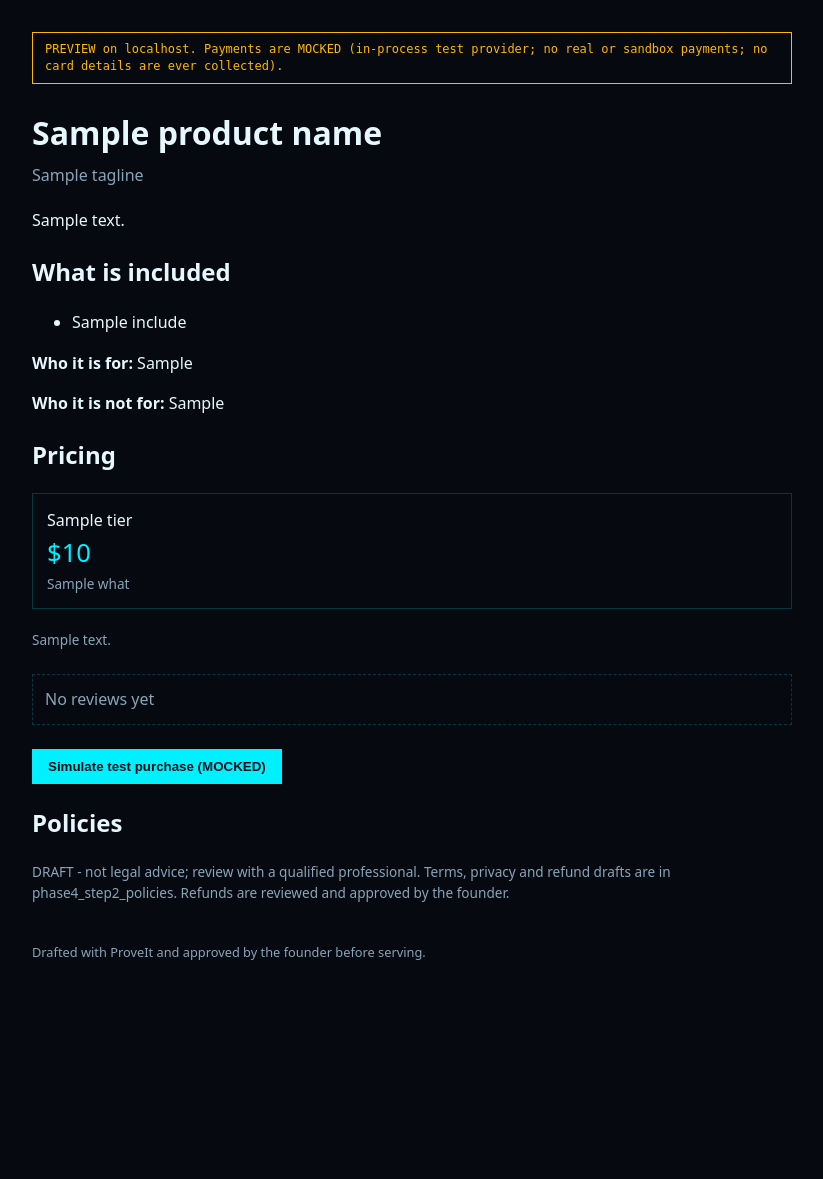
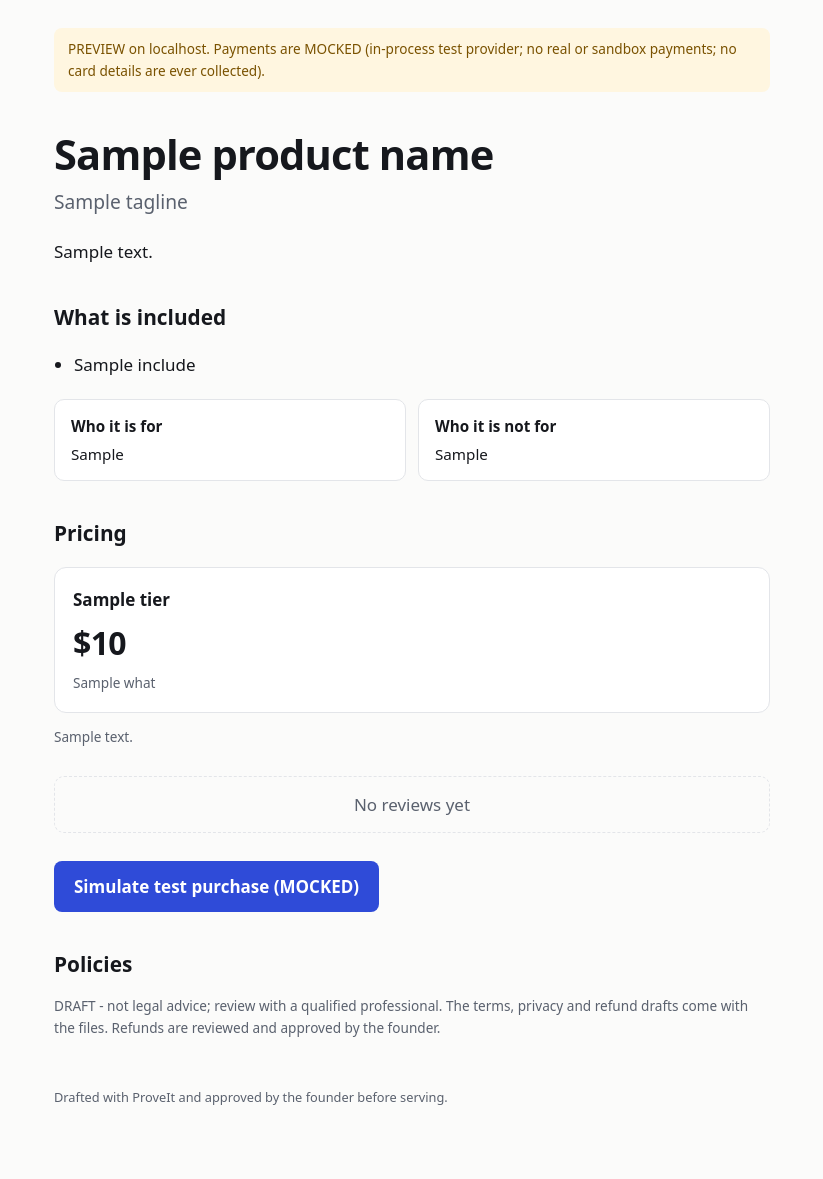
Before and after one commit to ahmed-saif-abdulhamid/AI-Hacakthon, a Python web app: template templates/store.html.j2 in a window 1280 px wide. Shown: the whole page, without its empty margins (228-1051 px from the left). Before the commit the page ends 960 px from the top, so only its background shows below. Run offline with Jinja, Linux system fonts and the light colour scheme; the template is opened without the code that fills it: most values are stand-ins (such as "Sample title", 1, 10 or a date in 2020).

Commit message:
Published landing and store pages: neutral readable design with dark mode, description, Open Graph and noindex while hosting is stubbed; no internal file names
Co-Authored-By: Claude Opus 5.5 <noreply@anthropic.com>

```diff
--- a/templates/store.html.j2
+++ b/templates/store.html.j2
@@ -3,39 +3,56 @@
 <head>
 <meta charset="utf-8"><meta name="viewport" content="width=device-width, initial-scale=1">
 <title>{{ product_name }}</title>
+<meta name="description" content="{{ tagline }}">
+<meta property="og:title" content="{{ product_name }}">
+<meta property="og:description" content="{{ tagline }}">
+<meta property="og:type" content="product">
+<meta name="twitter:card" content="summary">
+<meta name="robots" content="noindex">
 <style>
-  :root { --bg:#06090F; --fg:#E6F7FF; --muted:#8AA4B8; --cyan:#00F0FF; --line:#00F0FF33; --amber:#FFB800; }
-  body { margin:0; background:var(--bg); color:var(--fg); font:16px/1.55 system-ui, -apple-system, "Segoe UI", sans-serif; }
-  main { max-width:760px; margin:0 auto; padding:32px 20px 64px; }
-  .banner { border:1px solid var(--amber); color:var(--amber); padding:8px 12px; font:12px/1.4 ui-monospace, monospace; margin-bottom:24px; }
-  h1 { margin:0 0 6px; } .tag { color:var(--muted); margin:0 0 20px; }
-  .tiers { display:flex; flex-wrap:wrap; gap:12px; margin:20px 0; }
-  .tier { flex:1 1 180px; border:1px solid var(--line); padding:14px; }
-  .price { font-size:1.6rem; color:var(--cyan); }
+  :root { --bg:#FBFBFA; --surface:#FFFFFF; --fg:#16181D; --muted:#5A616E; --line:#E3E5E9; --accent:#2F4BD8; --note-bg:#FFF6E0; --note:#7A5200; color-scheme:light; }
+  @media (prefers-color-scheme: dark) { :root { --bg:#111317; --surface:#181B21; --fg:#ECEEF2; --muted:#A3AAB8; --line:#2A2F39; --accent:#8EA2FF; --note-bg:#2C2416; --note:#E8B95A; color-scheme:dark; } }
+  * { box-sizing:border-box; }
+  body { margin:0; background:var(--bg); color:var(--fg); font:17px/1.6 system-ui, -apple-system, "Segoe UI", Roboto, sans-serif; }
+  main { max-width:760px; margin:0 auto; padding:28px 22px 72px; }
+  .banner { background:var(--note-bg); color:var(--note); border-radius:8px; padding:10px 14px; font-size:.85rem; margin-bottom:40px; }
+  h1 { font-size:clamp(2rem, 5vw, 2.6rem); line-height:1.1; letter-spacing:-.02em; margin:0 0 10px; }
+  .tag { color:var(--muted); font-size:1.2rem; margin:0 0 20px; }
+  h2 { font-size:1.3rem; margin:36px 0 10px; }
+  ul.inc { padding-left:20px; } ul.inc li { margin:4px 0; }
+  .fit { display:grid; grid-template-columns:1fr 1fr; gap:12px; margin-top:20px; }
+  .fit div { background:var(--surface); border:1px solid var(--line); border-radius:10px; padding:14px 16px; font-size:.95rem; }
+  .fit b { display:block; margin-bottom:4px; }
+  .tiers { display:grid; grid-template-columns:repeat(auto-fit, minmax(190px, 1fr)); gap:12px; margin:16px 0 8px; }
+  .tier { background:var(--surface); border:1px solid var(--line); border-radius:12px; padding:18px; }
+  .tier .name { font-weight:600; } .price { font-size:2rem; font-weight:700; letter-spacing:-.02em; margin:4px 0; }
   .note { color:var(--muted); font-size:.85rem; }
-  .reviews { border:1px dashed var(--line); padding:12px; color:var(--muted); margin:24px 0; }
-  form { display:inline; } button { padding:10px 16px; background:var(--cyan); color:#001018; border:0; font-weight:600; cursor:pointer; }
-  footer { color:var(--muted); font-size:.8rem; margin-top:40px; }
+  .reviews { border:1px dashed var(--line); border-radius:10px; padding:14px; color:var(--muted); margin:28px 0; text-align:center; }
+  form { display:inline; }
+  button { padding:12px 20px; font:inherit; font-weight:600; background:var(--accent); color:#fff; border:0; border-radius:8px; cursor:pointer; min-height:46px; }
+  @media (prefers-color-scheme: dark) { button { color:#111317; } }
+  :focus-visible { outline:2px solid var(--accent); outline-offset:2px; }
+  footer { color:var(--muted); font-size:.8rem; margin-top:48px; }
+  @media (max-width:560px) { .fit { grid-template-columns:1fr; } }
 </style>
 </head>
 <body><main>
-  <div class="banner">PREVIEW on localhost. Payments are MOCKED (in-process test provider; no real or sandbox payments; no card details are ever collected).</div>
+  <div class="banner" role="note">PREVIEW on localhost. Payments are MOCKED (in-process test provider; no real or sandbox payments; no card details are ever collected).</div>
   <h1>{{ product_name }}</h1>
   <p class="tag">{{ tagline }}</p>
   <p>{{ description }}</p>
   <h2>What is included</h2>
-  <ul>{% for i in includes %}<li>{{ i }}</li>{% endfor %}</ul>
-  <p><strong>Who it is for:</strong> {{ who_it_is_for }}</p>
-  <p><strong>Who it is not for:</strong> {{ who_it_is_not_for }}</p>
+  <ul class="inc">{% for i in includes %}<li>{{ i }}</li>{% endfor %}</ul>
+  <div class="fit"><div><b>Who it is for</b>{{ who_it_is_for }}</div><div><b>Who it is not for</b>{{ who_it_is_not_for }}</div></div>
   <h2>Pricing</h2>
   <div class="tiers">
-    {% for t in tiers %}<div class="tier"><div>{{ t.name }}</div><div class="price">${{ '%.0f' % t.price }}</div><div class="note">{{ t.what }}</div></div>{% endfor %}
+    {% for t in tiers %}<div class="tier"><div class="name">{{ t.name }}</div><div class="price">${{ '%.0f' % t.price }}</div><div class="note">{{ t.what }}</div></div>{% endfor %}
   </div>
   <p class="note">{{ pricing_note }}</p>
   <div class="reviews">No reviews yet</div>
   <form method="post" action="/store/{{ run_id }}/buy"><button type="submit">Simulate test purchase (MOCKED)</button></form>
   <h2>Policies</h2>
-  <p class="note">DRAFT - not legal advice; review with a qualified professional. Terms, privacy and refund drafts are in phase4_step2_policies. Refunds are reviewed and approved by the founder.</p>
+  <p class="note">DRAFT - not legal advice; review with a qualified professional. The terms, privacy and refund drafts come with the files. Refunds are reviewed and approved by the founder.</p>
   <footer>Drafted with ProveIt and approved by the founder before serving.</footer>
 </main></body>
 </html>
```
Also changed, not shown: templates/landing.html.j2 (+31 -15 lines).
